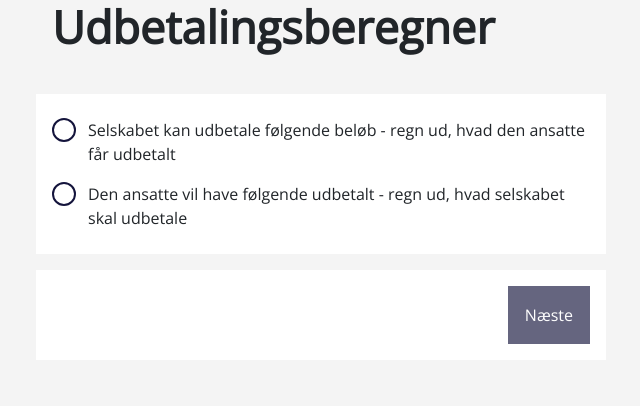
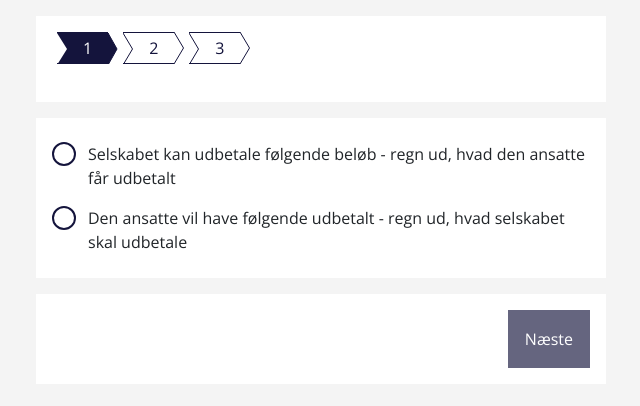
Before and after one commit to PeterHedemannSkat/udbetalingsberegner, a Vue app: page / in a window 1280 px wide. Shown: the top 406 px of the page, without its empty margins (319-959 px from the left). Built offline with nearby package versions, Linux system fonts and the light colour scheme; a web font is replaced by a local one.

Commit message:
tilføjet progress bar

```diff
--- a/src/App.vue
+++ b/src/App.vue
@@ -1,7 +1,7 @@
 <template>
   <div class="row" id="app">
-    <div class="col">
-      <h1>Udbetalingsberegner</h1>
+    <div class="col pt-3">
+      <ProgressBar :stepCount="3" :activeStep="activeStep"/>
       <Loading v-if="step === 'loading'"/>
       <Selection v-if="step === 'selection'" v-model="userInput" v-on:changeStep="changeStep"/>
       <AbleToPay
@@ -39,6 +39,7 @@ import AbleToPay from "./components/AbleToPay";
 import AbleToPayCalculation from "./components/AbleToPayCalculation";
 import EmployeeWants from "./components/EmployeeWants";
 import EmployeeWantsCalculation from "./components/EmployeeWantsCalculation";
+import ProgressBar from "./components/ProgressBar";
 
 export default {
   name: "app",
@@ -99,6 +100,7 @@ export default {
     };
   },
   components: {
+    ProgressBar,
     Loading,
     Selection,
     AbleToPay,
@@ -132,6 +134,9 @@ export default {
     atpMedarbejder() {
       let rate = this.atpRate();
       return rate ? rate.medarbejder : null;
+    },
+    activeStep() {
+      return this.step === "selection" ? 1 : this.step === "userinput" ? 2 : 3;
     }
   },
   created() {
--- /dev/null
+++ b/src/components/ProgressBar.vue
@@ -0,0 +1,24 @@
+<template>
+  <div class="row bg-white py-3 mb-3">
+    <div class="col">
+      <ul class="navbar-wizard">
+        <li v-for="n in stepCount" :key="n" :class="n === activeStep ? 'active':''">
+          <span>{{n}}</span>
+        </li>
+      </ul>
+    </div>
+  </div>
+</template>
+
+<script>
+export default {
+  name: "ProgressBar",
+  props: {
+    stepCount: Number,
+    activeStep: Number
+  }
+};
+</script>
+
+<style>
+</style>
```
